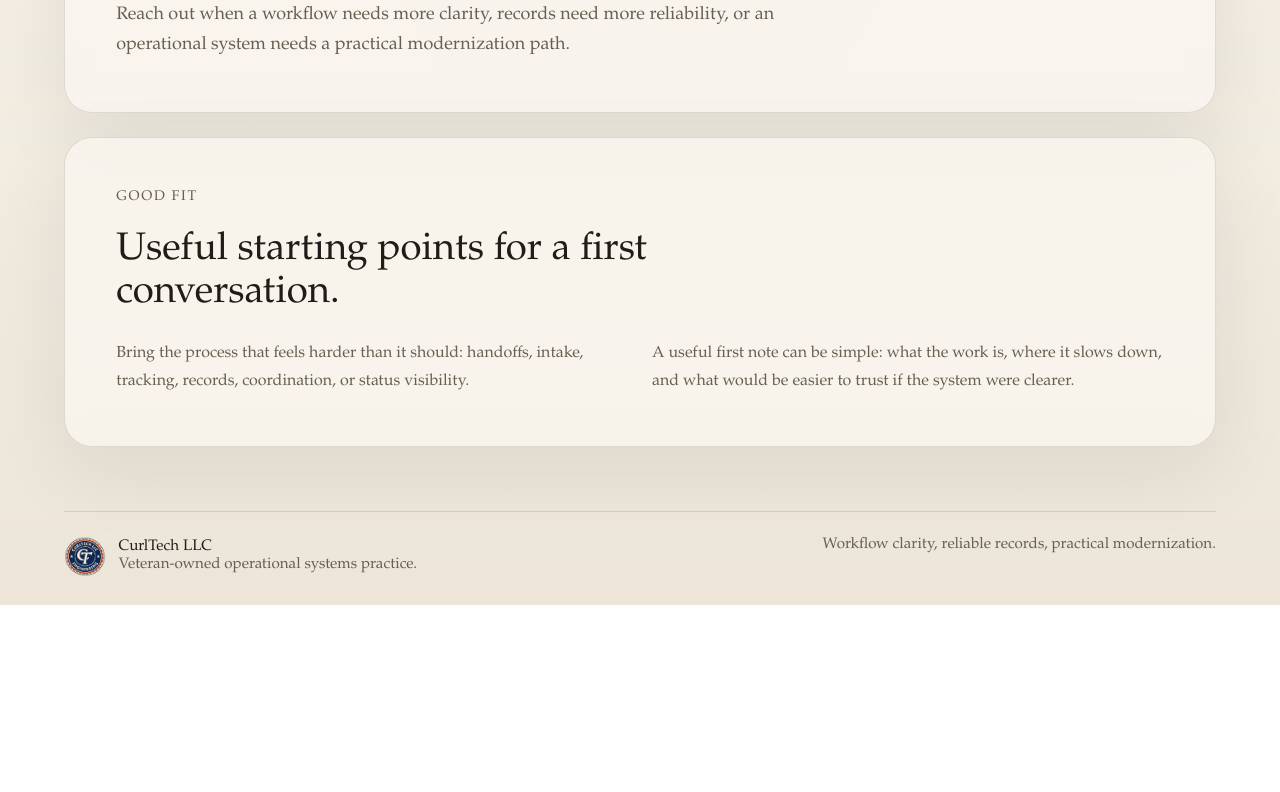
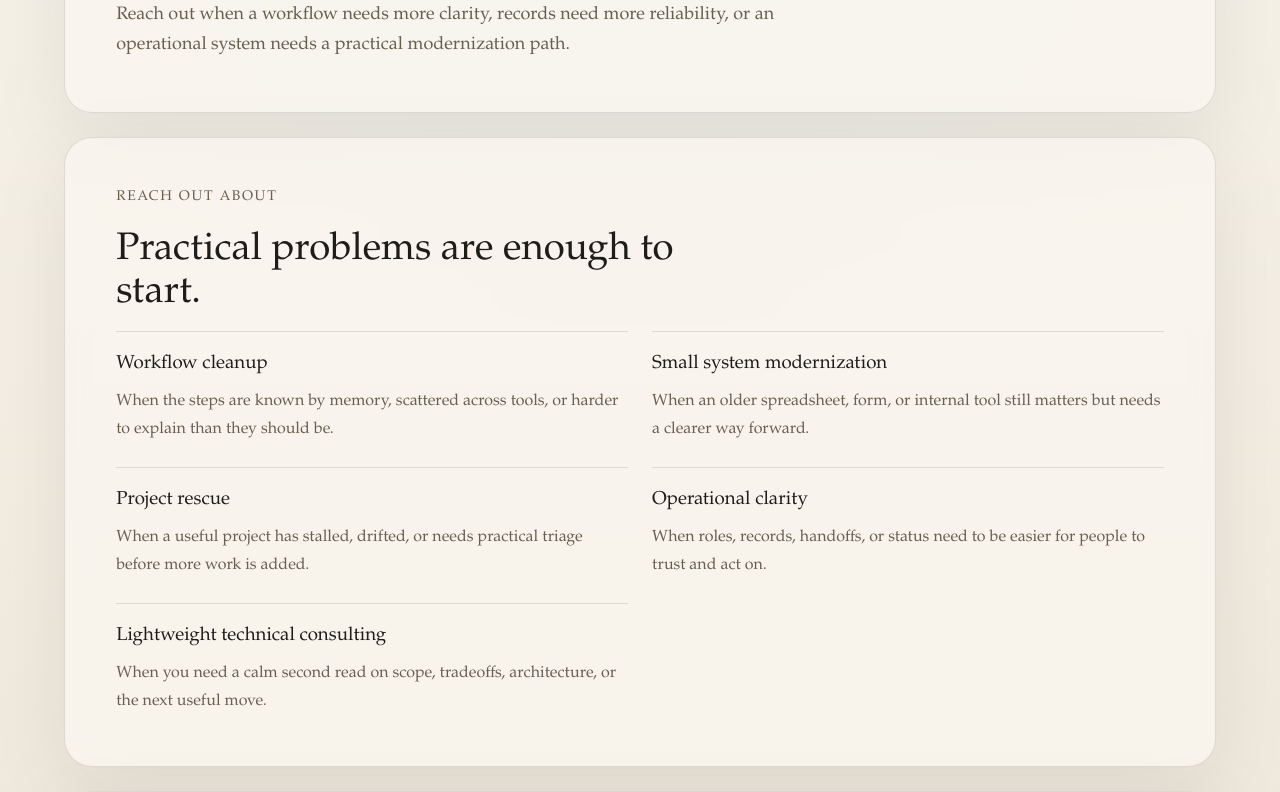
Before and after one commit to gacurl/gacurl-web, a Next.js app: page /contact in a window 1280 px wide. Shown: the part 400-1192 px from the top of the page. Before the commit the page ends 1005 px from the top, so only its background shows below. Built offline with nearby package versions, Linux system fonts and the light colour scheme.

Commit message:
Issue 3-1: Add static contact intent options

```diff
--- a/app/contact/page.tsx
+++ b/app/contact/page.tsx
@@ -1,3 +1,31 @@
+const contactIntents = [
+  {
+    title: "Workflow cleanup",
+    description:
+      "When the steps are known by memory, scattered across tools, or harder to explain than they should be."
+  },
+  {
+    title: "Small system modernization",
+    description:
+      "When an older spreadsheet, form, or internal tool still matters but needs a clearer way forward."
+  },
+  {
+    title: "Project rescue",
+    description:
+      "When a useful project has stalled, drifted, or needs practical triage before more work is added."
+  },
+  {
+    title: "Operational clarity",
+    description:
+      "When roles, records, handoffs, or status need to be easier for people to trust and act on."
+  },
+  {
+    title: "Lightweight technical consulting",
+    description:
+      "When you need a calm second read on scope, tradeoffs, architecture, or the next useful move."
+  }
+];
+
 export default function ContactPage() {
   return (
     <div className="home-stack">
@@ -9,6 +37,21 @@ export default function ContactPage() {
           reliability, or an operational system needs a practical modernization
           path.
         </p>
+      </section>
+
+      <section className="content-card">
+        <div className="section-heading">
+          <p className="eyebrow">Reach Out About</p>
+          <h2>Practical problems are enough to start.</h2>
+        </div>
+        <div className="content-grid">
+          {contactIntents.map((intent) => (
+            <article key={intent.title}>
+              <h3>{intent.title}</h3>
+              <p>{intent.description}</p>
+            </article>
+          ))}
+        </div>
       </section>
 
       <section className="content-card content-card--split">
```
